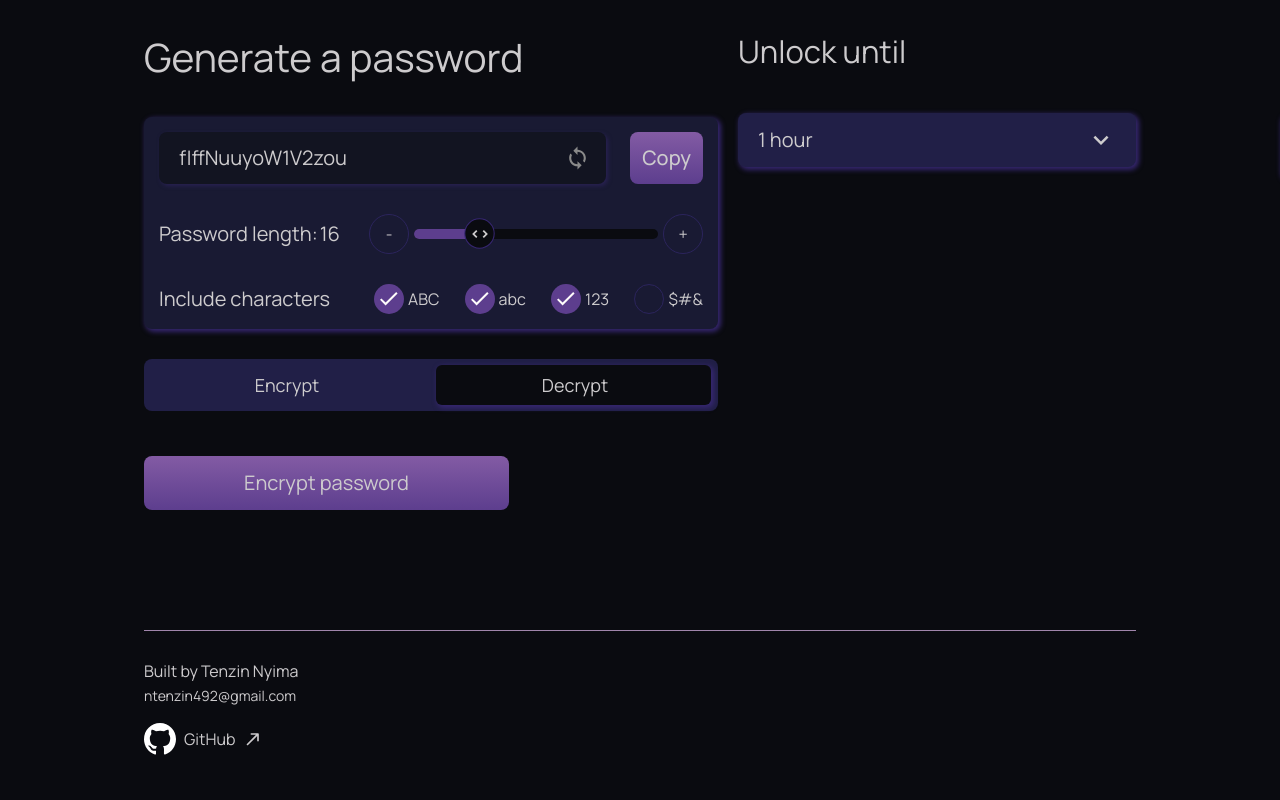
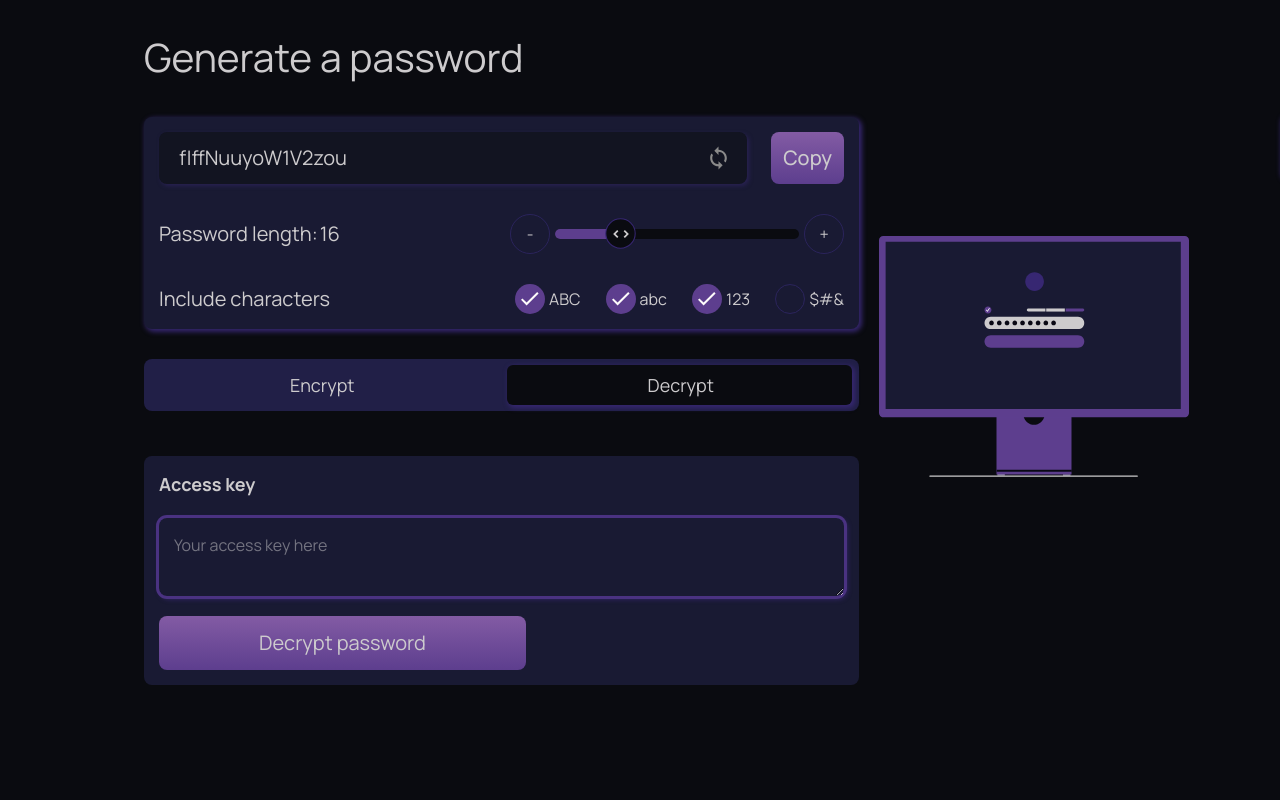
Before and after one commit to Nyima-ui/DeepLock, a Next.js app: page / in a window 1280 px wide. Both pictures are taken after a click on the tab "Decrypt". Shown: the top 800 px of the page. Built offline with nearby package versions, Linux system fonts and the light colour scheme.

Commit message:
create input field to receive access key for decrypting it

```diff
--- a/app/globals.css
+++ b/app/globals.css
@@ -9,7 +9,7 @@ body {
 :root {
   --background: #0a0b10;
   /* --foreground: #d9d7d9; */
-  --foreground: #CDCBCD;
+  --foreground: #cdcbcd;
   --card: #191a33;
 
   --primary-50: #a186ac;
@@ -71,12 +71,30 @@ body {
 }
 
 
-.time{
+.time {
   appearance: none;
   -webkit-appearance: none;
   -moz-appearance: none;
 }
-.time::-webkit-calendar-picker-indicator{
+.time::-webkit-calendar-picker-indicator {
   display: none !important;
   appearance: none;
 }
+
+
+
+.scrollbar::-webkit-scrollbar {
+  width: 10px;
+  height: 8px;
+  border-radius: 999px;
+}
+
+.scrollbar::-webkit-scrollbar-track {
+  background: #111827;
+}
+
+.scrollbar::-webkit-scrollbar-thumb {
+  background: #4b5563;
+  border-radius: 999px;
+  cursor: auto;
+}
--- a/app/page.tsx
+++ b/app/page.tsx
@@ -16,6 +16,8 @@ import Link from "next/link";
 import Image from "next/image";
 import NorthEast from "@/components/svgs/NorthEast";
 import { useToast } from "@/context/ToastContext";
+import Monitor from "@/components/svgs/Monitor";
+import InputKey from "@/components/InputKey";
 
 const PassswordGenerator = dynamic(
   () => import("@/components/PasswordGenerator"),
@@ -53,6 +55,7 @@ const Page = () => {
     },
   );
   const [lockedUntil, setlockedUntil] = useState<string | null>(null);
+  const [inputAccessKey, setInputAccessKey] = useState<string>("");
   const { showToast, hideToast } = useToast();
 
   async function handleEncrypt() {
@@ -103,26 +106,30 @@ const Page = () => {
   }, [customDuration]);
   return (
     <>
-      <main className="min--screen px-36 max-lg:px-10 max-md:px-5 py-7 flex justify-between max-xl:flex-col gap-5 pb-20">
+      <main className="px-36 max-lg:px-10 max-md:px-5 py-7 flex justify-between max-xl:flex-col gap-5 pb-20">
         <div className="">
           <h1 className="text-[39px] max-md:text-[31px]">
             Generate a password
           </h1>
           <PassswordGenerator password={password} setPassword={setPassword} />
           <Tab activeTab={activeTab} setActiveTab={setActiveTab} />
-          {!isEncrypted && (
+          {!isEncrypted && activeTab === "encrypt" && (
             <LongButton
               text="Encrypt password"
               onClick={() => handleEncrypt()}
             />
           )}
-          {isEncrypted && (
+          {isEncrypted && activeTab === "encrypt" && (
             <Accesskey
               encryptionData={encryptedKey}
               lockedUntil={lockedUntil}
             />
           )}
+          {activeTab === "decrypt" && (
+            <InputKey accessKey={inputAccessKey} onchange={setInputAccessKey} />
+          )}
         </div>
+        {activeTab === "encrypt" ? (
           <div className="flex-1 max-w-100 mt-0 max-xl:mt-9">
             <h2 className="text-[31px] max-lg:text-[28px] max-sm:text-[25px]">
               Unlock until
@@ -134,6 +141,13 @@ const Page = () => {
               setCustomDuration={setCustomDuration}
             />
           </div>
+        ) : (
+          <div className="max-xl:hidden flex items-center">
+            <span aria-hidden="true">
+              <Monitor />
+            </span>
+          </div>
+        )}
       </main>
 
       <footer className="px-36 max-lg:px-10 max-md:px-5 mt-10">
--- /dev/null
+++ b/components/InputKey.tsx
@@ -0,0 +1,63 @@
+"use client";
+import React, { useCallback, useEffect } from "react";
+import LongButton from "./LongButton";
+import { useRef } from "react";
+
+interface InputKeyProps {
+  accessKey: string;
+  onchange: React.Dispatch<React.SetStateAction<string>>;
+}
+
+const InputKey = ({ accessKey, onchange }: InputKeyProps) => {
+  const textAreaRef = useRef<HTMLTextAreaElement>(null);
+
+  const resizeTextArea = useCallback(() => {
+    const el = textAreaRef.current;
+    if (!el) return;
+
+    el.style.height = "auto";
+    el.style.height = `${el.scrollHeight}px`;
+  }, []);
+
+  function handleChange(e: React.ChangeEvent<HTMLTextAreaElement>) {
+    resizeTextArea();
+    onchange(e.target.value);
+  }
+
+  useEffect(() => {
+    textAreaRef.current?.focus();
+    if (!accessKey) return;
+    resizeTextArea();
+    // eslint-disable-next-line react-hooks/exhaustive-deps
+  }, []);
+
+  return (
+    <section
+      className="rounded-lg p-3.75 bg-primary-800 flex flex-col gap-5 mt-11.25 w-178.75 max-md:w-auto"
+      aria-label="Access key input"
+    >
+      <label htmlFor="access-key" className="font-bold text-[18px]">
+        Access key
+      </label>
+      <textarea
+        ref={textAreaRef}
+        name="access-key"
+        id="access-key"
+        value={accessKey}
+        onChange={handleChange}
+        aria-describedby="access-key-hint"
+        aria-required="true"
+        className="focus:outline-none shadow-card rounded-lg p-3.75 text-base whitespace-pre-wrap min-w-0 focus:ring-[3px] focus:ring-primary-400 scrollbar overflow-auto"
+        placeholder="Your access key here"
+      ></textarea>
+
+      <p id="access-key-hint" className="sr-only">
+        Paste your AGE encrypted access key. Formatting and line breaks will be
+        preserved.
+      </p>
+      <LongButton text="Decrypt password" className="mt-0 grow-0 self-start" />
+    </section>
+  );
+};
+
+export default InputKey;
--- /dev/null
+++ b/components/svgs/Monitor.tsx
@@ -0,0 +1,112 @@
+import React from "react";
+
+const Monitor = () => {
+  return (
+    <svg
+      width="310"
+      height="241"
+      viewBox="0 0 310 241"
+      fill="none"
+      xmlns="http://www.w3.org/2000/svg"
+    >
+      <path
+        d="M50.3938 240.19C50.3938 240.53 50.5792 240.803 50.8101 240.803H258.413C258.646 240.803 258.829 240.531 258.829 240.19C258.829 239.85 258.644 239.578 258.413 239.578H50.8101C50.5792 239.578 50.3938 239.851 50.3938 240.19Z"
+        fill="#CCCCCC"
+      />
+      <path
+        d="M125.806 238.17H118.394V239.484H125.806V238.17Z"
+        fill="#B6B3C5"
+      />
+      <path
+        d="M191.424 238.39H184.012V239.703H191.424V238.39Z"
+        fill="#B6B3C5"
+      />
+      <path
+        d="M165.538 179.721C165.125 182.228 163.839 184.507 161.909 186.151C159.979 187.795 157.531 188.697 155 188.697C152.469 188.697 150.021 187.795 148.091 186.151C146.161 184.507 144.875 182.228 144.463 179.721H117.503V238.388H192.498V179.721H165.538Z"
+        fill="#5D3E8E"
+      />
+      <path
+        d="M192.715 233.741H117.722V235.783H192.715V233.741Z"
+        fill="#090814"
+      />
+      <path
+        d="M305.819 181.255H4.18076C3.07233 181.254 2.00966 180.811 1.22588 180.024C0.4421 179.237 0.00123227 178.17 0 177.057L0 4.1985C0.0011296 3.0854 0.441952 2.01822 1.22574 1.2311C2.00953 0.443988 3.07227 0.00123757 4.18076 0H305.819C306.928 0.00134028 307.99 0.44407 308.774 1.23108C309.558 2.01808 309.999 3.08511 310 4.19811V177.057C309.999 178.17 309.558 179.237 308.774 180.024C307.99 180.811 306.928 181.254 305.819 181.255Z"
+        fill="#5D3E8E"
+      />
+      <path
+        d="M301.812 5.86548H6.63599V173.111H301.812V5.86548Z"
+        fill="#191A33"
+      />
+      <path
+        d="M199.029 99.342H111.736C108.307 99.342 105.528 102.133 105.528 105.575C105.528 109.018 108.307 111.809 111.736 111.809H199.029C202.457 111.809 205.236 109.018 205.236 105.575C205.236 102.133 202.457 99.342 199.029 99.342Z"
+        fill="#5D3E8E"
+      />
+      <path
+        d="M199.029 80.6423H111.736C108.307 80.6423 105.528 83.4331 105.528 86.8756C105.528 90.3181 108.307 93.1089 111.736 93.1089H199.029C202.457 93.1089 205.236 90.3181 205.236 86.8756C205.236 83.4331 202.457 80.6423 199.029 80.6423Z"
+        fill="#CDCBCD"
+      />
+      <path
+        d="M112.511 89.2128C113.797 89.2128 114.839 88.1663 114.839 86.8753C114.839 85.5844 113.797 84.5378 112.511 84.5378C111.226 84.5378 110.184 85.5844 110.184 86.8753C110.184 88.1663 111.226 89.2128 112.511 89.2128Z"
+        fill="#090814"
+      />
+      <path
+        d="M120.271 89.2128C121.557 89.2128 122.599 88.1663 122.599 86.8753C122.599 85.5844 121.557 84.5378 120.271 84.5378C118.986 84.5378 117.943 85.5844 117.943 86.8753C117.943 88.1663 118.986 89.2128 120.271 89.2128Z"
+        fill="#090814"
+      />
+      <path
+        d="M128.03 89.2128C129.316 89.2128 130.358 88.1663 130.358 86.8753C130.358 85.5844 129.316 84.5378 128.03 84.5378C126.745 84.5378 125.702 85.5844 125.702 86.8753C125.702 88.1663 126.745 89.2128 128.03 89.2128Z"
+        fill="#090814"
+      />
+      <path
+        d="M135.79 89.2128C137.076 89.2128 138.118 88.1663 138.118 86.8753C138.118 85.5844 137.076 84.5378 135.79 84.5378C134.504 84.5378 133.462 85.5844 133.462 86.8753C133.462 88.1663 134.504 89.2128 135.79 89.2128Z"
+        fill="#090814"
+      />
+      <path
+        d="M143.549 89.2128C144.835 89.2128 145.877 88.1663 145.877 86.8753C145.877 85.5844 144.835 84.5378 143.549 84.5378C142.263 84.5378 141.221 85.5844 141.221 86.8753C141.221 88.1663 142.263 89.2128 143.549 89.2128Z"
+        fill="#090814"
+      />
+      <path
+        d="M151.308 89.2128C152.594 89.2128 153.636 88.1663 153.636 86.8753C153.636 85.5844 152.594 84.5378 151.308 84.5378C150.023 84.5378 148.98 85.5844 148.98 86.8753C148.98 88.1663 150.023 89.2128 151.308 89.2128Z"
+        fill="#090814"
+      />
+      <path
+        d="M159.068 89.2128C160.354 89.2128 161.396 88.1663 161.396 86.8753C161.396 85.5844 160.354 84.5378 159.068 84.5378C157.782 84.5378 156.74 85.5844 156.74 86.8753C156.74 88.1663 157.782 89.2128 159.068 89.2128Z"
+        fill="#090814"
+      />
+      <path
+        d="M166.827 89.2128C168.113 89.2128 169.155 88.1663 169.155 86.8753C169.155 85.5844 168.113 84.5378 166.827 84.5378C165.541 84.5378 164.499 85.5844 164.499 86.8753C164.499 88.1663 165.541 89.2128 166.827 89.2128Z"
+        fill="#090814"
+      />
+      <path
+        d="M174.587 89.2128C175.872 89.2128 176.915 88.1663 176.915 86.8753C176.915 85.5844 175.872 84.5378 174.587 84.5378C173.301 84.5378 172.259 85.5844 172.259 86.8753C172.259 88.1663 173.301 89.2128 174.587 89.2128Z"
+        fill="#090814"
+      />
+      <path
+        d="M155.576 54.9303C160.718 54.9303 164.887 50.7442 164.887 45.5804C164.887 40.4166 160.718 36.2305 155.576 36.2305C150.433 36.2305 146.265 40.4166 146.265 45.5804C146.265 50.7442 150.433 54.9303 155.576 54.9303Z"
+        fill="#372772"
+      />
+      <path
+        d="M185.839 72.459H167.216V75.5756H185.839V72.459Z"
+        fill="#CDCBCD"
+      />
+      <path
+        d="M186.615 72.459H203.685C204.097 72.459 204.491 72.6232 204.783 72.9154C205.074 73.2076 205.237 73.604 205.237 74.0173C205.237 74.4306 205.074 74.827 204.783 75.1192C204.491 75.4114 204.097 75.5756 203.685 75.5756H186.615V72.459Z"
+        fill="#5D3E8E"
+      />
+      <path
+        d="M149.369 72.4587H166.439V75.5754H149.369C148.957 75.5754 148.562 75.4112 148.271 75.119C147.98 74.8267 147.817 74.4303 147.817 74.0171C147.817 73.6038 147.98 73.2074 148.271 72.9152C148.562 72.6229 148.957 72.4587 149.369 72.4587Z"
+        fill="#CDCBCD"
+      />
+      <path
+        d="M108.973 77.4761C110.876 77.4761 112.419 75.9272 112.419 74.0166C112.419 72.106 110.876 70.5571 108.973 70.5571C107.071 70.5571 105.528 72.106 105.528 74.0166C105.528 75.9272 107.071 77.4761 108.973 77.4761Z"
+        fill="#5D3E8E"
+      />
+      <path
+        d="M108.404 75.717C108.344 75.7167 108.285 75.7025 108.232 75.6755C108.179 75.6484 108.133 75.6093 108.097 75.5611L107.157 74.3028C107.125 74.2625 107.101 74.2162 107.087 74.1666C107.073 74.1169 107.07 74.065 107.076 74.0138C107.082 73.9626 107.099 73.9133 107.125 73.8687C107.151 73.8241 107.185 73.7852 107.226 73.7542C107.267 73.7233 107.314 73.7009 107.364 73.6885C107.414 73.6761 107.466 73.6739 107.517 73.682C107.567 73.6901 107.616 73.7084 107.659 73.7357C107.703 73.7631 107.741 73.7989 107.77 73.8411L108.385 74.6643L109.964 72.2855C110.021 72.2006 110.109 72.1417 110.209 72.1219C110.309 72.102 110.412 72.1227 110.497 72.1796C110.581 72.2364 110.64 72.3246 110.66 72.4249C110.68 72.5251 110.659 72.6291 110.602 72.7141L108.723 75.5455C108.689 75.5968 108.643 75.6391 108.589 75.6689C108.536 75.6987 108.476 75.7152 108.415 75.717H108.404Z"
+        fill="white"
+      />
+    </svg>
+  );
+};
+
+export default Monitor;
```
Lines whose indentation alone changed are shown as unchanged.
